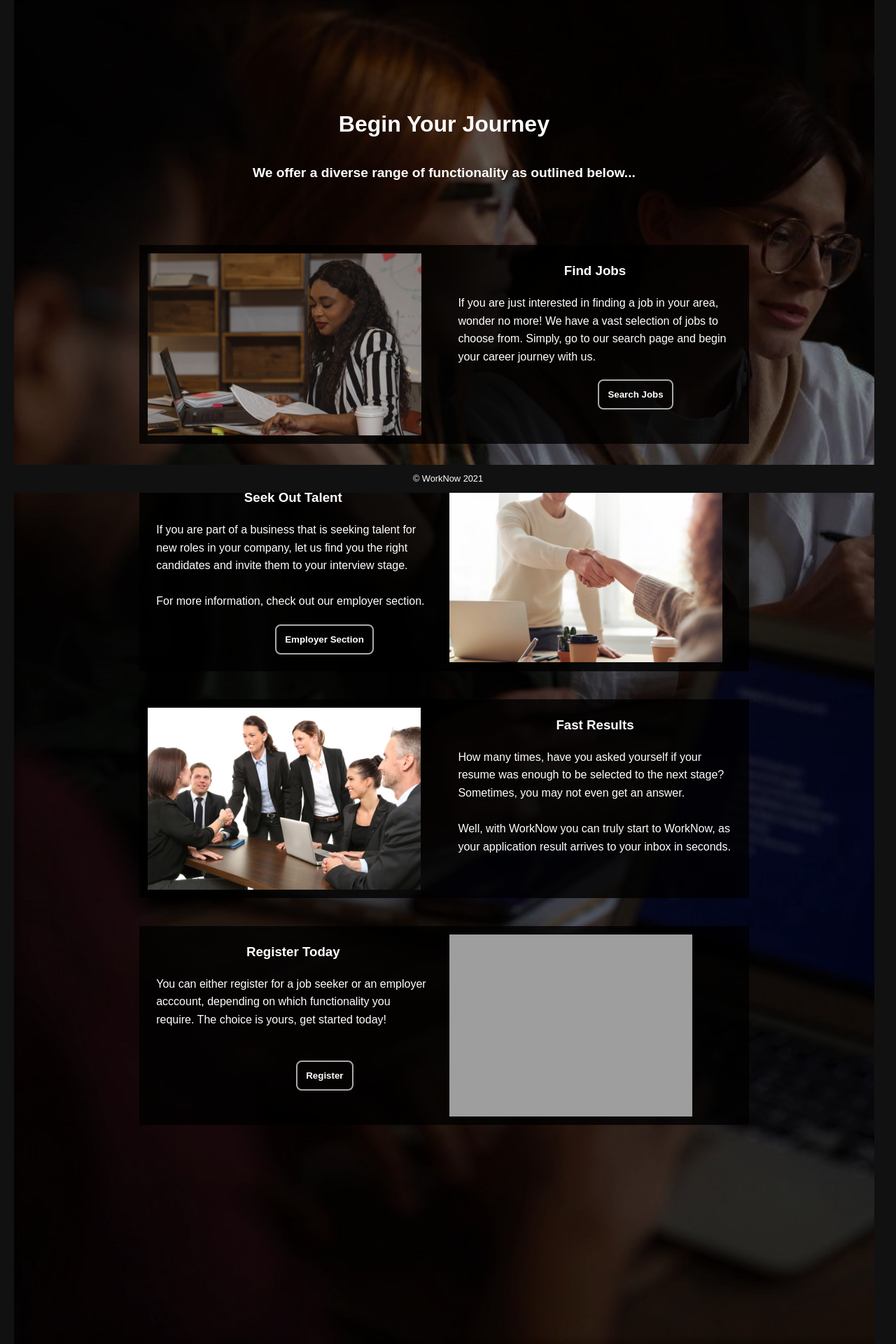
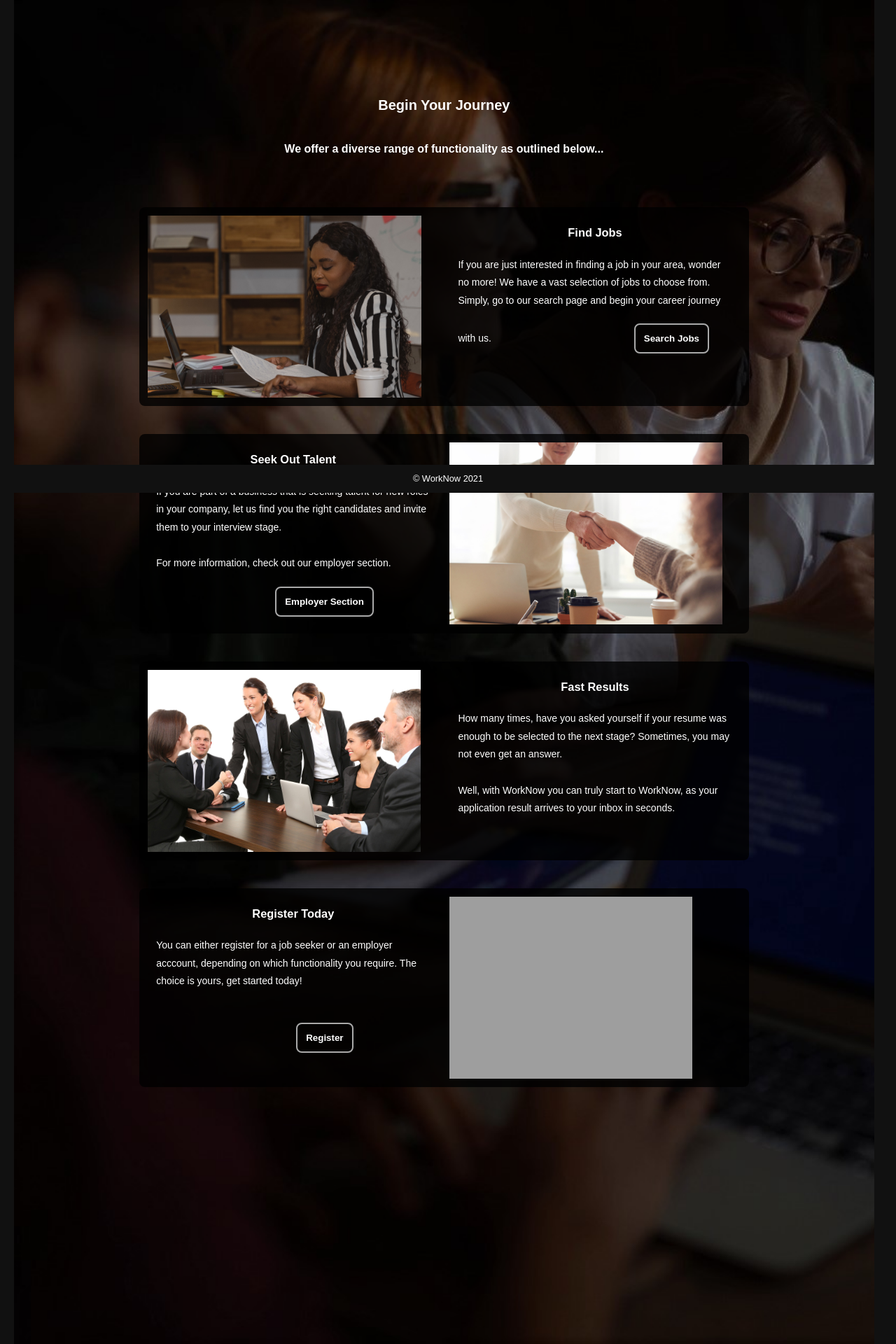
Before and after one commit to mantvydas-luksas/Recruitment_App, a Flask app: page /choice in a window 1280 px wide. Shown: the part 96-2016 px from the top of the page at 70% size. Run offline with Flask 2, Linux system fonts and the light colour scheme; some libraries are stand-ins or nearby versions; grey boxes are pictures that could not be loaded.

Commit message:
Format pages

```diff
--- a/static/style.css
+++ b/static/style.css
@@ -445,12 +445,13 @@
 
 .introduction {
     width: 74%;
-    padding: 40px;
+    padding: 20px;
 }
 
     .introduction h1 {
 
         font-weight: bold;
+        font-size: 20px;
         font-family: sans-serif;
         text-align: center;
         margin-bottom: 28px;
@@ -459,7 +460,7 @@
     .introduction > div p {
 
         padding: 12px;
-        font-size: 1.2rem;
+        font-size: 16px;
         font-family: sans-serif;
         line-height: 1.4rem;
         text-align: center;
@@ -497,6 +498,7 @@
     margin-top: 40px;
     max-width: 68vw;
     text-align: left;
+    border-radius: 8px;
 
 }
 
@@ -518,7 +520,7 @@
 .description > div {
 
     padding: 12px;
-    font-size: 1.0rem;
+    font-size: 14px;
     font-family: sans-serif;
     line-height: 1.6rem;
 }
@@ -568,7 +570,7 @@
     display: flex;
     position: relative;
     margin: 0 auto;
-    margin-top: 120px;
+    margin-top: 180px;
     padding: 20px;
     align-items: center;
     justify-content: center;
@@ -1209,13 +1211,12 @@
     .profile_home h1 {
         margin: 24px;
         font-size: 20px;
-        font-weight: bold;
         margin-bottom: 40px;
     }
 
     .profile_home p {
         margin: 24px;
-        font-size: 14px;
+        font-size: 16px;
 
     }
 
--- a/templates/contact.html
+++ b/templates/contact.html
@@ -67,7 +67,7 @@
 
         <div class="info">
             <div class="contact_display">
-                <h1>Contact Us</h1>
+
                 <form name="contact" action="post">
                     <div class="contact_form">
                         <div class="input_fields">
```
